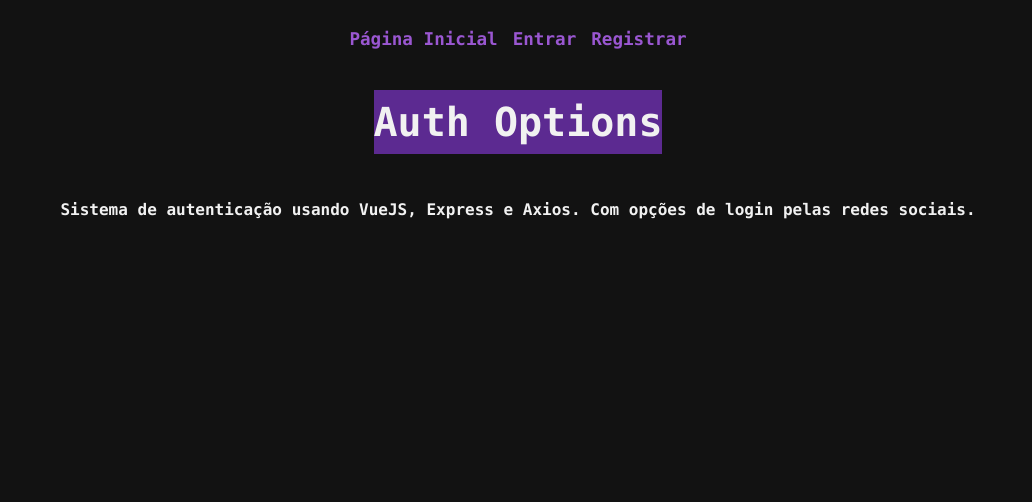
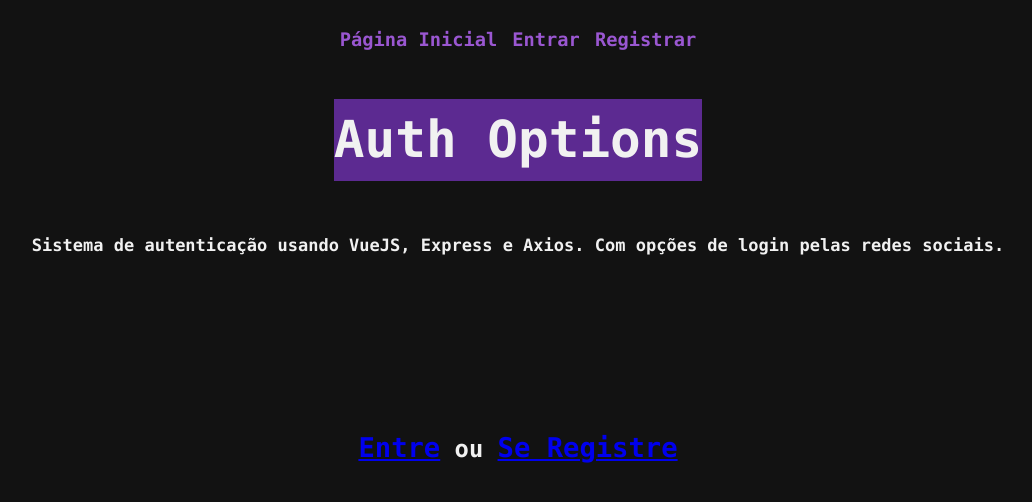
Before and after one commit to GabrielAlvesBM/auth-options, a Vue app: page / in a window 1280 px wide. Shown: the top 502 px of the page, without its empty margins (122-1154 px from the left). Built offline with nearby package versions, Linux system fonts and the light colour scheme.

Commit message:
style: restyle HomeTitle component

```diff
--- a/src/assets/base.css
+++ b/src/assets/base.css
@@ -21,7 +21,7 @@
     'Lucida Console', monospace;
 
   font-weight: bolder;
-  font-size: 16px;
+  font-size: 17px;
 }
 
 html,
--- a/src/components/HomeTitle.vue
+++ b/src/components/HomeTitle.vue
@@ -4,15 +4,29 @@
   <p>
     Sistema de autenticação usando VueJS, Express e Axios. Com opções de login pelas redes sociais.
   </p>
+
+  <p class="pitch">
+    <RouterLink to="/login">Entre</RouterLink> ou
+    <RouterLink to="/register">Se Registre</RouterLink>
+  </p>
 </template>
 
 <style scoped>
 h1 {
-  font-size: 2.5rem;
+  font-size: 3rem;
   background-color: var(--primary-color);
 }
 
 p {
   text-align: center;
 }
+
+.pitch {
+  margin-top: 150px;
+  font-size: 1.4rem;
+}
+
+.pitch a {
+  font-size: 1.6rem;
+}
 </style>
```
